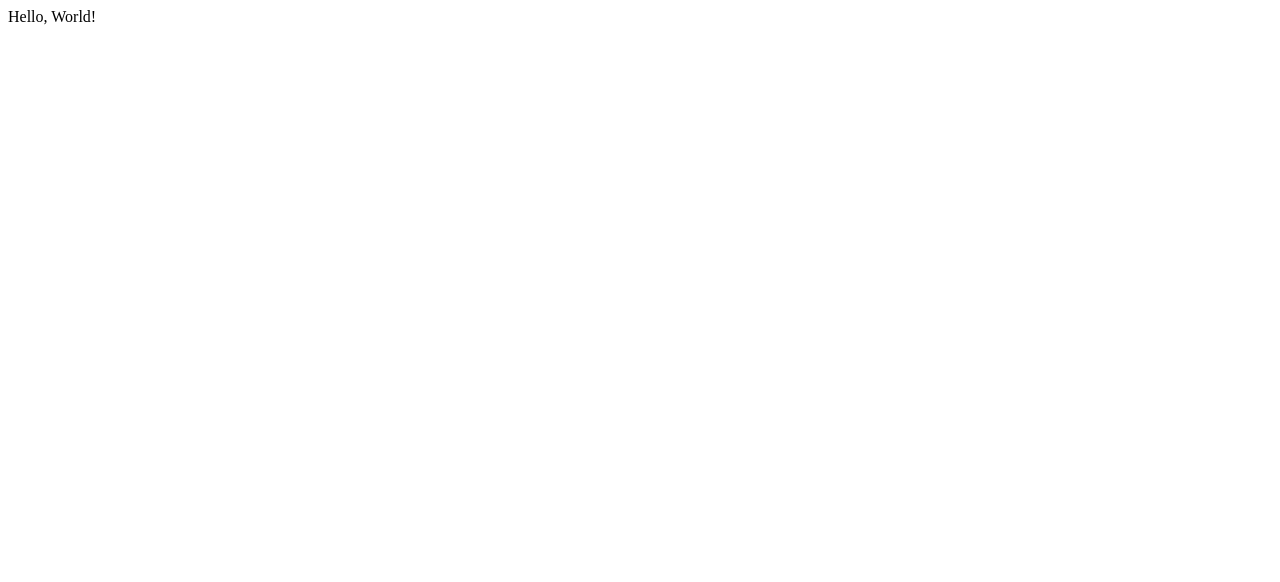
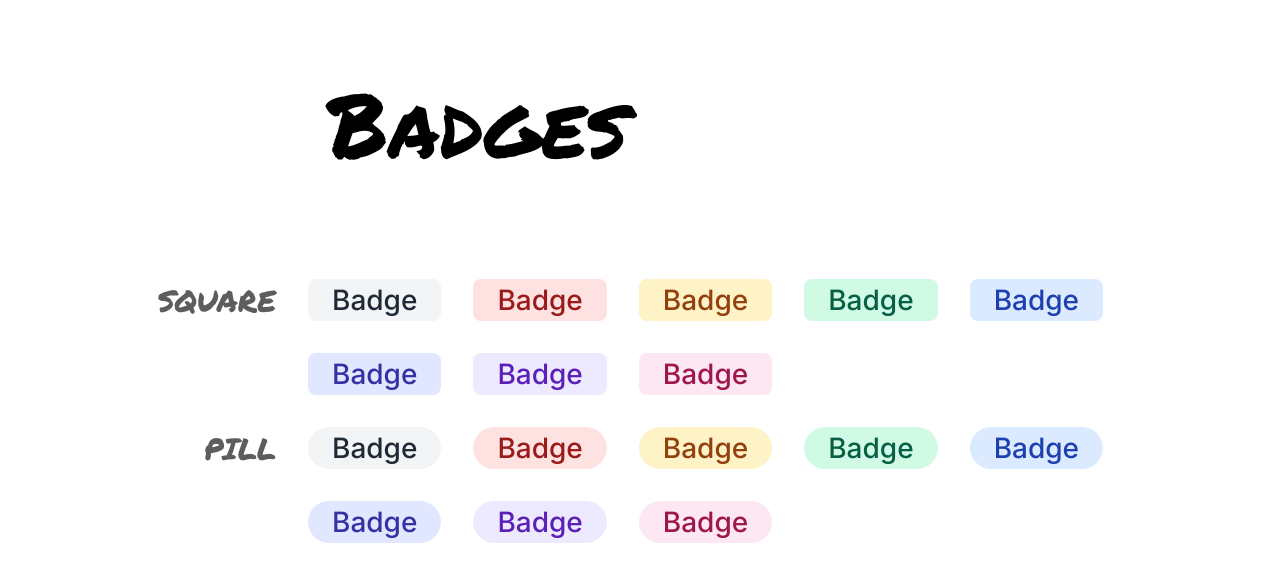
Before and after one commit to DracFiendMG/component-library-pp, a React (Vite) app: page / in a window 1280 px wide. Shown: the top 582 px of the page. Built offline with nearby package versions, Linux system fonts and the light colour scheme.

Commit message:
Implement Badge and BadgeContainer components; update App and styles

```diff
--- a/App.jsx
+++ b/App.jsx
@@ -1,3 +1,8 @@
+import BadgeContainer from "./components/BadgeContainer";
+
+
 export default function App() {
-    return <div>Hello, World!</div>
+    return (
+        <BadgeContainer />
+    )
 }
--- /dev/null
+++ b/components/Badge.jsx
@@ -0,0 +1,13 @@
+export default function Badge({ label, color, type }) {
+    const styles = {
+        backgroundColor: `var(--${color})`,
+        color: `var(--font-${color})`,
+        borderRadius: `var(--${type})`
+    }
+
+    return (
+        <div className="badge" style={styles}>
+            { label }
+        </div>
+    )
+}
--- /dev/null
+++ b/components/BadgeContainer.jsx
@@ -0,0 +1,33 @@
+import Badge from "./Badge";
+
+export default function BadgeContainer() {
+    // static values
+    const colors = ["gray", "red", "yellow", "green", "blue", "indigo", "purple", "pink"]
+
+    // derived values
+    const squareBadges = colors.map(color => {
+        return <Badge key={`square-${color}`} label="Badge" color={color} type="square" />
+    })
+
+    const pillBadges = colors.map(color => {
+        return <Badge key={`pill-${color}`} label="Badge" color={color} type="pill" />
+    })
+
+    return (
+        <div className="badge-container">
+            <h1>Badges</h1>
+            <div className="flex square">
+                <p>SQUARE</p>
+                <div className="badge-row">
+                    { squareBadges }
+                </div>
+            </div>
+            <div className="flex pill">
+                <p>PILL</p>
+                <div className="badge-row">
+                    { pillBadges }
+                </div>
+            </div>
+        </div>
+    )
+}
--- a/index.html
+++ b/index.html
@@ -1,5 +1,8 @@
 <html>
     <head>
+        <link rel="preconnect" href="https://fonts.googleapis.com">
+        <link rel="preconnect" href="https://fonts.gstatic.com" crossorigin>
+        <link href="https://fonts.googleapis.com/css2?family=Inter:ital,opsz,wght@0,14..32,100..900;1,14..32,100..900&family=Permanent+Marker&display=swap" rel="stylesheet">
         <link rel="stylesheet" href="style.css">
     </head>
     <body>
--- a/style.css
+++ b/style.css
@@ -0,0 +1,87 @@
+body {
+    margin: 0;
+    font-family: 'Inter', sans-serif;
+}
+
+:root {
+    --gray: #F3F4F6;
+    --red: #FEE2E2;
+    --yellow: #FEF3C7;
+    --green: #D1FAE5;
+    --blue: #DBEAFE;
+    --indigo: #E0E7FF;
+    --purple: #EDE9FE;
+    --pink: #FCE7F3;
+
+    --font-gray: #1F2937;
+    --font-red: #991B1B;
+    --font-yellow: #92400E;
+    --font-green: #065F46;
+    --font-blue: #1E40AF;
+    --font-indigo: #3730A3;
+    --font-purple: #5B21B6;
+    --font-pink: #9D174D;
+
+    --square: 8px;
+    --pill: 24px;
+}
+
+.badge-container {
+    /* display: flex;
+    flex-direction: column;
+    align-items: center;
+    gap: 32px;
+    padding: 32px; */
+    display: grid;
+    grid-template-columns: repeat(12, 1fr);
+    gap: 32px;
+}
+
+h1 {
+    grid-column: 4 / -1;
+    font-family: "Permanent Marker", sans-serif;
+    font-size: 88px;
+    font-weight: 400;
+    align-self: flex-start;
+}
+
+.square {
+    grid-column: 1 / -1;
+}
+
+.pill {
+    grid-column: 1 / -1;
+}
+
+.flex {
+    display: grid;
+    grid-template-columns: repeat(12, 1fr);
+    /* align-items: flex-start; */
+    gap: 32px;
+    width: min(100%, 1200px);
+}
+
+.flex > p {
+    grid-column: 1 / 4;
+    font-family: "Permanent Marker", sans-serif;
+    font-size: 30px;
+    color: #5E5D5D;
+    margin: 0;
+    min-width: 8ch;
+    text-align: right;
+}
+
+.badge-row {
+    grid-column: 4 / -1;
+    display: flex;
+    flex-wrap: wrap;
+    gap: 32px;
+    flex: 1;
+    min-width: 0;
+}
+
+.badge {
+    padding: 4px 24px;
+    font-size: 28px;
+    font-weight: 500;
+}
```
Also changed, not shown: components/Badges.jsx (deleted, +0 -7 lines).
